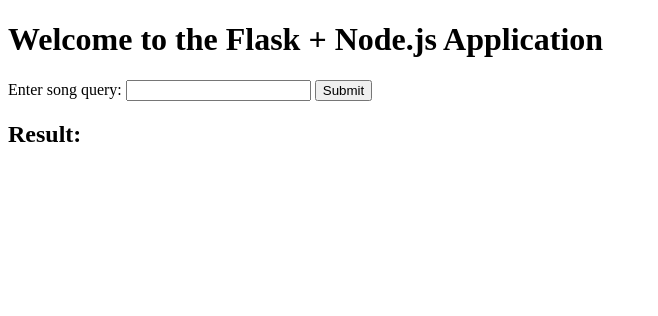
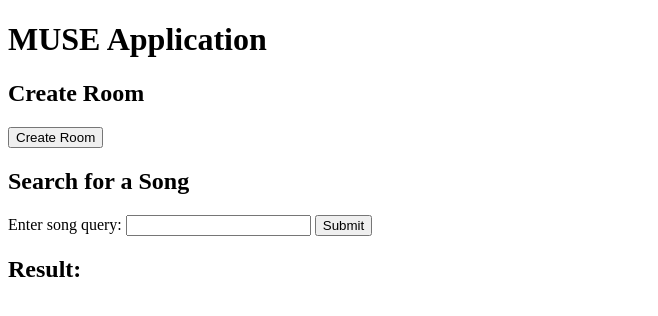
Before and after one commit to ryan-avancena/491-MUSE, a Flask app: page / in a window 1280 px wide. Shown: the top 316 px of the page, without its empty margins (0-658 px from the left). Run offline with Flask 3, Linux system fonts and the light colour scheme.

Commit message:
added room function

```diff
--- a/client/app.py
+++ b/client/app.py
@@ -1,5 +1,6 @@
 import subprocess
 import json
+import requests
 from flask import Flask, render_template, request, jsonify
 
 app = Flask(__name__)
@@ -8,6 +9,15 @@ app = Flask(__name__)
 @app.route('/')
 def index():
     return render_template('index.html')
+
+@app.route('/create-room', methods=['POST','GET'])
+def create_room():
+    try:
+        # Send POST request to Node.js server
+        response = requests.get("http://localhost:3000/create-room")  # Ensure Node.js is running on port 3000
+        return jsonify(response.json()), response.status_code
+    except requests.RequestException as e:
+        return jsonify({'error': 'Failed to reach Node.js server', 'details': str(e)}), 500
 
 @app.route('/search', methods=['GET'])
 def search_song():
--- a/client/templates/index.html
+++ b/client/templates/index.html
@@ -6,7 +6,17 @@
     <title>Flask + Node.js App</title>
 </head>
 <body>
-    <h1>Welcome to the Flask + Node.js Application</h1>
+    <h1>MUSE Application</h1>
+
+    <h2>Create Room</h2>
+    <!-- Add Button to Trigger Room Creation -->
+    <button id="create-room-button">Create Room</button>
+    <div id="room-info">
+        <p id="room-id"></p>
+        <img id="qr-code" src="" alt="QR Code" style="display:none;">
+    </div>
+
+    <h2>Search for a Song</h2>
     <form id="data-form">
         <label for="data">Enter song query:</label>
         <input type="text" id="data" name="data" required>
@@ -15,8 +25,31 @@
 
     <h2>Result:</h2>
     <div id="result"></div>
-<!--  -->
+
     <script>
+        // Handle the Create Room button click
+        document.getElementById('create-room-button').addEventListener('click', async function() {
+            try {
+                // Make an API request to Flask to create a room
+                const response = await fetch('/create-room', { method: 'POST' });
+
+                if (!response.ok) {
+                    throw new Error('Error creating room');
+                }
+
+                const data = await response.json();
+
+                // Display the room ID and QR code
+                document.getElementById('room-id').textContent = `Room ID: ${data.roomId}`;
+                const qrCodeImage = document.getElementById('qr-code');
+                qrCodeImage.src = data.qrCodeUrl;
+                qrCodeImage.style.display = 'block'; // Show the QR code
+            } catch (error) {
+                console.error('Error:', error);
+            }
+        });
+
+        // Handle the Search Song form
         document.getElementById('data-form').addEventListener('submit', async function(event) {
             event.preventDefault();
             const data = document.getElementById('data').value;
```
Also changed, not shown: server/create_room.js (+6 -6 lines), server/package.json (+7 -1 lines), server/package-lock.json, 1 other file.
